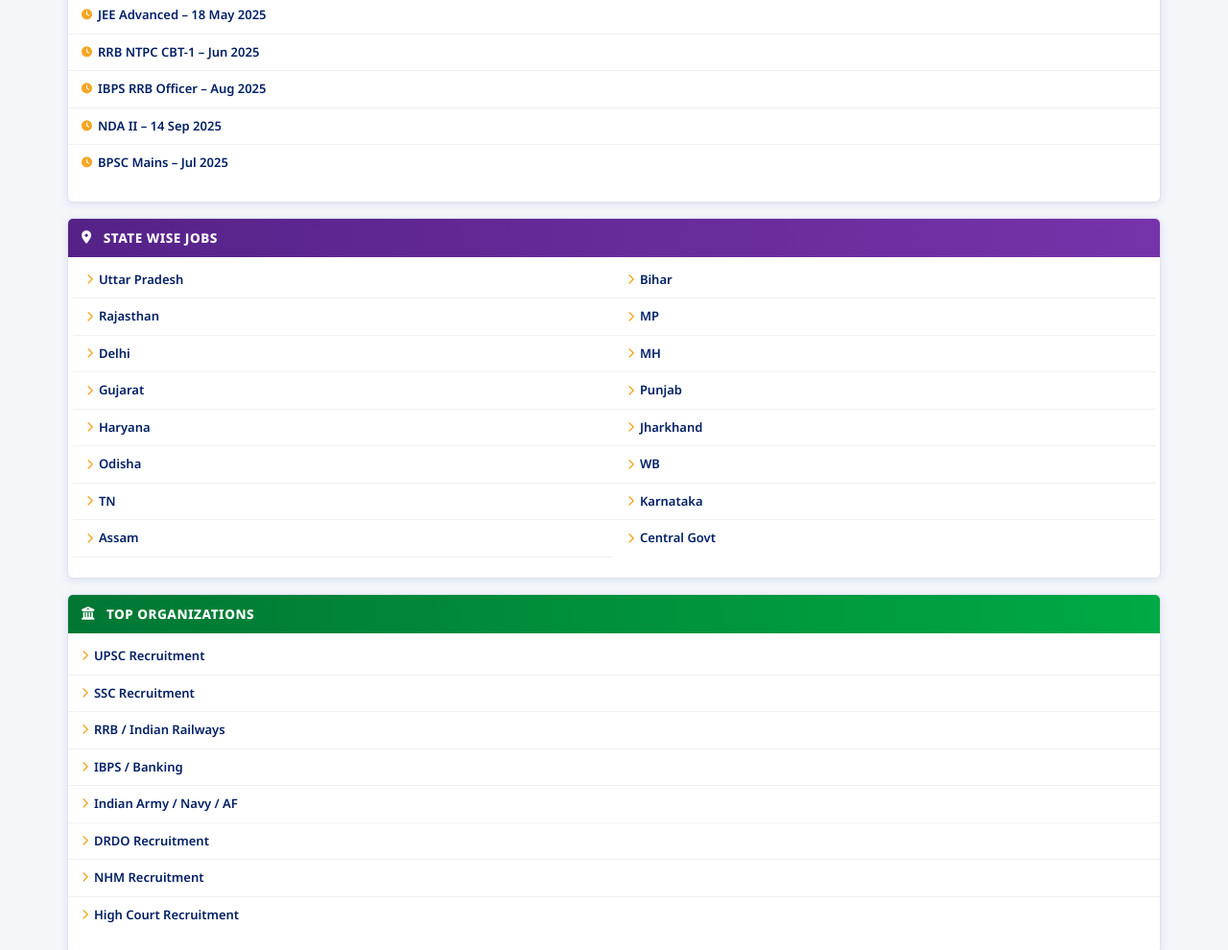
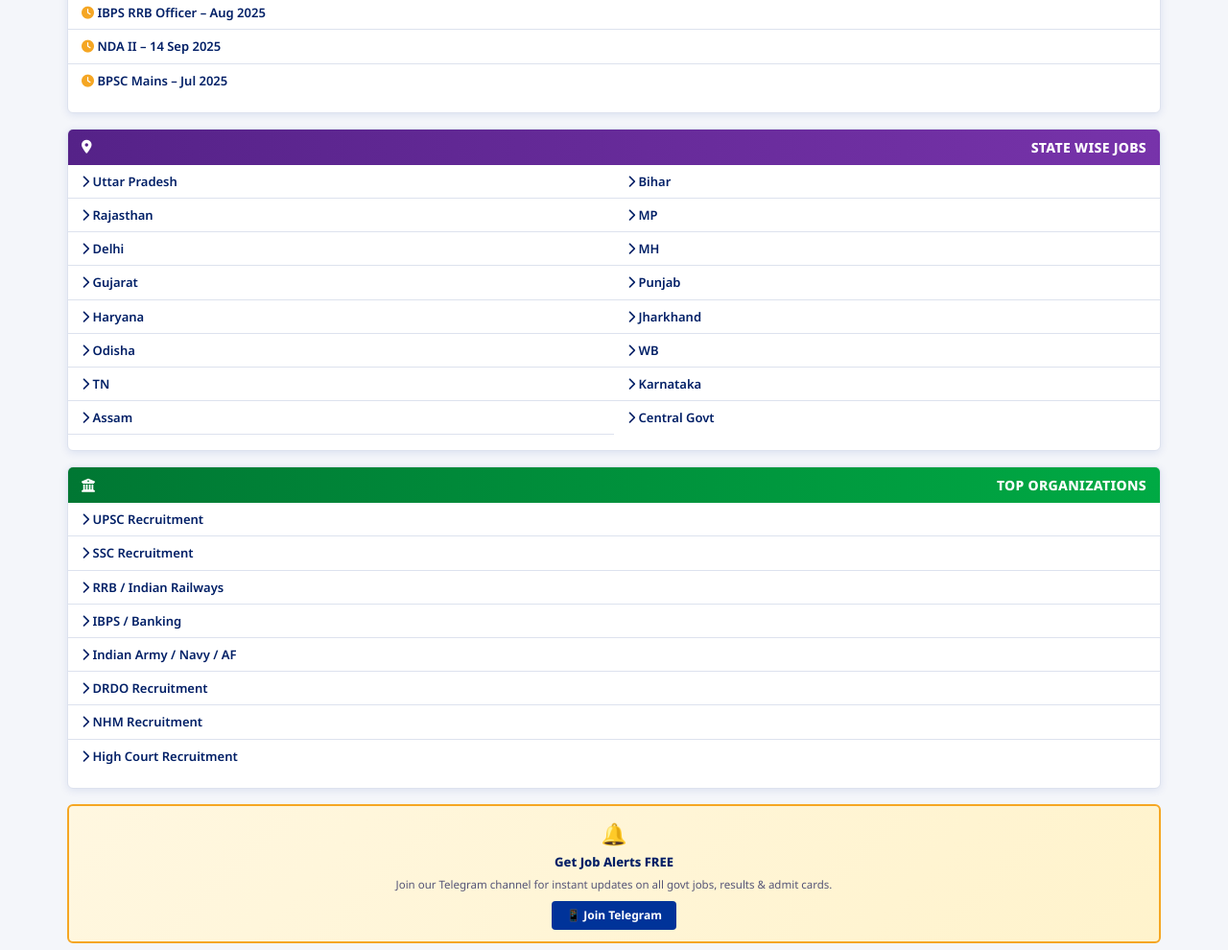
Before and after one commit to Kuma582/sarkari, a plain HTML site: page index.html in a window 1280 px wide. Shown: the part 1980-2970 px from the top of the page at 96% size. Drawn offline with nearby package versions, Linux system fonts and the light colour scheme; no server answers; a web font is replaced by a local one.

Commit message:
Updated right sidebar sections to match premium section-card design

```diff
--- a/index.html
+++ b/index.html
@@ -1173,10 +1173,10 @@
         <div class="right-col">
 
           <!-- QUICK LINKS -->
-          <div class="sidebar-card">
-            <div class="sidebar-head" style="background:linear-gradient(90deg,#003399,#0055cc);"><i
+          <div class="section-card">
+            <div class="section-head" style="background:linear-gradient(90deg,#003399,#0055cc);"><i
                 class="fas fa-bolt me-1"></i>Quick Links</div>
-            <ul class="sidebar-links">
+            <ul class="job-list list-unstyled">
               <li><a href="javascript:void(0)" onclick="filterByKeyword('UPSC')"><i class="fas fa-chevron-right"></i>
                   UPSC Recruitment 2025</a></li>
               <li><a href="javascript:void(0)" onclick="filterByKeyword('SSC')"><i class="fas fa-chevron-right"></i> SSC
@@ -1208,10 +1208,10 @@
           <div id="ad-sidebar" class="text-center my-3"></div>
 
           <!-- UPCOMING EXAMS -->
-          <div class="sidebar-card">
-            <div class="sidebar-head" style="background:linear-gradient(90deg,#003399,#0044cc);"><i
+          <div class="section-card">
+            <div class="section-head" style="background:linear-gradient(90deg,#003399,#0044cc);"><i
                 class="fas fa-calendar-alt me-1"></i>Upcoming Exams</div>
-            <ul class="sidebar-links">
+            <ul class="job-list list-unstyled">
               <li><a href="javascript:void(0)" onclick="filterByKeyword('UPSC Pre')"><i class="fas fa-clock"
                     style="color:#f5a623"></i> UPSC Pre – 25 May 2025</a></li>
               <li><a href="javascript:void(0)" onclick="filterByKeyword('SSC CGL')"><i class="fas fa-clock"
@@ -1232,50 +1232,34 @@
           </div>
 
           <!-- STATE JOBS -->
-          <div class="sidebar-card">
-            <div class="sidebar-head" style="background:linear-gradient(90deg,#552288,#7733aa);"><i
+          <div class="section-card">
+            <div class="section-head" style="background:linear-gradient(90deg,#552288,#7733aa);"><i
                 class="fas fa-map-marker-alt me-1"></i>State Wise Jobs</div>
-            <ul class="sidebar-links" style="display:grid;grid-template-columns:1fr 1fr;padding:5px;">
-              <li><a href="javascript:void(0)" onclick="filterByState('UP')"><i class="fas fa-chevron-right"></i> Uttar
-                  Pradesh</a></li>
-              <li><a href="javascript:void(0)" onclick="filterByState('Bihar')"><i class="fas fa-chevron-right"></i>
-                  Bihar</a></li>
-              <li><a href="javascript:void(0)" onclick="filterByState('Rajasthan')"><i class="fas fa-chevron-right"></i>
-                  Rajasthan</a></li>
-              <li><a href="javascript:void(0)" onclick="filterByState('MP')"><i class="fas fa-chevron-right"></i> MP</a>
-              </li>
-              <li><a href="javascript:void(0)" onclick="filterByState('Delhi')"><i class="fas fa-chevron-right"></i>
-                  Delhi</a></li>
-              <li><a href="javascript:void(0)" onclick="filterByState('Maharashtra')"><i
-                    class="fas fa-chevron-right"></i> MH</a></li>
-              <li><a href="javascript:void(0)" onclick="filterByState('Gujarat')"><i class="fas fa-chevron-right"></i>
-                  Gujarat</a></li>
-              <li><a href="javascript:void(0)" onclick="filterByState('Punjab')"><i class="fas fa-chevron-right"></i>
-                  Punjab</a></li>
-              <li><a href="javascript:void(0)" onclick="filterByState('Haryana')"><i class="fas fa-chevron-right"></i>
-                  Haryana</a></li>
-              <li><a href="javascript:void(0)" onclick="filterByState('Jharkhand')"><i class="fas fa-chevron-right"></i>
-                  Jharkhand</a></li>
-              <li><a href="javascript:void(0)" onclick="filterByState('Odisha')"><i class="fas fa-chevron-right"></i>
-                  Odisha</a></li>
-              <li><a href="javascript:void(0)" onclick="filterByState('West Bengal')"><i
-                    class="fas fa-chevron-right"></i> WB</a></li>
-              <li><a href="javascript:void(0)" onclick="filterByState('Tamil Nadu')"><i
-                    class="fas fa-chevron-right"></i> TN</a></li>
-              <li><a href="javascript:void(0)" onclick="filterByState('Karnataka')"><i class="fas fa-chevron-right"></i>
-                  Karnataka</a></li>
-              <li><a href="javascript:void(0)" onclick="filterByState('Assam')"><i class="fas fa-chevron-right"></i>
-                  Assam</a></li>
-              <li><a href="javascript:void(0)" onclick="filterByState('Central')"><i class="fas fa-chevron-right"></i>
-                  Central Govt</a></li>
+            <ul class="job-list list-unstyled" style="display:grid;grid-template-columns:1fr 1fr;">
+              <li><a href="javascript:void(0)" onclick="filterByState('UP')"><i class="fas fa-chevron-right"></i> Uttar Pradesh</a></li>
+              <li><a href="javascript:void(0)" onclick="filterByState('Bihar')"><i class="fas fa-chevron-right"></i> Bihar</a></li>
+              <li><a href="javascript:void(0)" onclick="filterByState('Rajasthan')"><i class="fas fa-chevron-right"></i> Rajasthan</a></li>
+              <li><a href="javascript:void(0)" onclick="filterByState('MP')"><i class="fas fa-chevron-right"></i> MP</a></li>
+              <li><a href="javascript:void(0)" onclick="filterByState('Delhi')"><i class="fas fa-chevron-right"></i> Delhi</a></li>
+              <li><a href="javascript:void(0)" onclick="filterByState('Maharashtra')"><i class="fas fa-chevron-right"></i> MH</a></li>
+              <li><a href="javascript:void(0)" onclick="filterByState('Gujarat')"><i class="fas fa-chevron-right"></i> Gujarat</a></li>
+              <li><a href="javascript:void(0)" onclick="filterByState('Punjab')"><i class="fas fa-chevron-right"></i> Punjab</a></li>
+              <li><a href="javascript:void(0)" onclick="filterByState('Haryana')"><i class="fas fa-chevron-right"></i> Haryana</a></li>
+              <li><a href="javascript:void(0)" onclick="filterByState('Jharkhand')"><i class="fas fa-chevron-right"></i> Jharkhand</a></li>
+              <li><a href="javascript:void(0)" onclick="filterByState('Odisha')"><i class="fas fa-chevron-right"></i> Odisha</a></li>
+              <li><a href="javascript:void(0)" onclick="filterByState('West Bengal')"><i class="fas fa-chevron-right"></i> WB</a></li>
+              <li><a href="javascript:void(0)" onclick="filterByState('Tamil Nadu')"><i class="fas fa-chevron-right"></i> TN</a></li>
+              <li><a href="javascript:void(0)" onclick="filterByState('Karnataka')"><i class="fas fa-chevron-right"></i> Karnataka</a></li>
+              <li><a href="javascript:void(0)" onclick="filterByState('Assam')"><i class="fas fa-chevron-right"></i> Assam</a></li>
+              <li><a href="javascript:void(0)" onclick="filterByState('Central')"><i class="fas fa-chevron-right"></i> Central Govt</a></li>
             </ul>
           </div>
 
           <!-- TOP ORGANIZATIONS -->
-          <div class="sidebar-card">
-            <div class="sidebar-head" style="background:linear-gradient(90deg,#007733,#00aa44);"><i
+          <div class="section-card">
+            <div class="section-head" style="background:linear-gradient(90deg,#007733,#00aa44);"><i
                 class="fas fa-university me-1"></i>Top Organizations</div>
-            <ul class="sidebar-links">
+            <ul class="job-list list-unstyled">
               <li><a href="javascript:void(0)" onclick="filterByKeyword('UPSC')"><i class="fas fa-chevron-right"></i>
                   UPSC Recruitment</a></li>
               <li><a href="javascript:void(0)" onclick="filterByKeyword('SSC')"><i class="fas fa-chevron-right"></i> SSC
```
